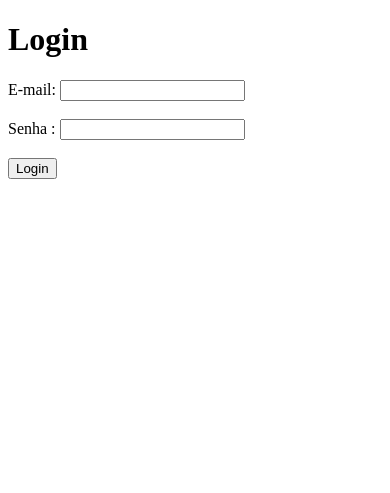
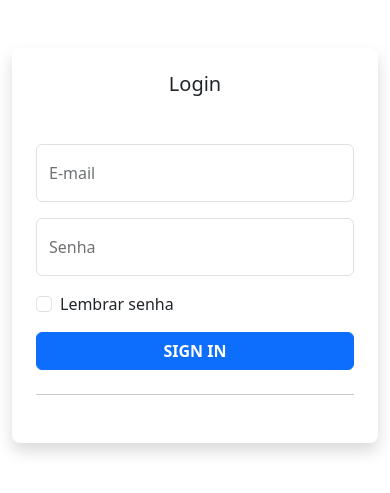
Before and after one commit to rolfviana/ProjetoWebII--2, a Django app: page /usuarios/login/ in a window 390 px wide. Shown: the top 493 px of the page. Run offline with Django 5.2, Linux system fonts and the light colour scheme; some libraries are stand-ins or nearby versions.

Commit message:
Add cadastro.html

```diff
--- a/novosite/usuarios/templates/usuarios/login.html
+++ b/novosite/usuarios/templates/usuarios/login.html
@@ -1,30 +1,47 @@
+{% load static %}
 <!DOCTYPE html>
 <html lang="pt-br">
 <head>
     <meta charset="UTF-8">
     <meta http-equiv="X-UA-Compatible" content="IE=edge">
     <meta name="viewport" content="width=device-width, initial-scale=1.0">
+    <link href="{% static 'css/bootstrap.min.css' %}" rel="stylesheet">
     <title>Login</title>
 </head>
 <body>
-    <h1>Login</h1>
-    <div class="container">
-     <form action = "/usuarios/login/" method="post">
-        {% csrf_token %}
-        <div class="input-email">
-            <label for="usermails">E-mail:</label>
-            <input type="email" id="usermails" name="email" required><br><br>
+  <div class="container">
+    <div class="row">
+      <div class="col-sm-9 col-md-7 col-lg-5 mx-auto">
+        <div class="card border-0 shadow rounded-3 my-5">
+          <div class="card-body p-4 p-sm-5">
+            <h5 class="card-title text-center mb-5 fw-light fs-5">Login</h5>
+            <form action="{% url 'login' %}" method="post">
+              {% csrf_token %}
+              <div class="form-floating mb-3">
+                <input type="email" class="form-control" id="floatingInput" placeholder="name@example.com">
+                <label for="floatingInput">E-mail</label>
+              </div>
+              <div class="form-floating mb-3">
+                <input type="password" class="form-control" id="floatingPassword" placeholder="Password">
+                <label for="floatingPassword">Senha</label>
+              </div>
 
+              <div class="form-check mb-3">
+                <input class="form-check-input" type="checkbox" value="" id="rememberPasswordCheck">
+                <label class="form-check-label" for="rememberPasswordCheck">
+                  Lembrar senha
+                </label>
+              </div>
+              <div class="d-grid">
+                <button class="btn btn-primary btn-login text-uppercase fw-bold" type="submit">Sign
+                  in</button>
+              </div>
+              <hr class="my-4">
+            </form>
+          </div>
         </div>
-        <div class="input-password">
-             <label for="userpassword">Senha :</label>
-             <input type="password" id="userpassword" name="senha"><br><br>
-
-        </div>
-        <div class="login-button">
-             <button class="login-b" type="submit">Login</button>
-        </div>
-     </form>
-     </div>
+      </div>
+    </div>
+  </div>
 </body>
 </html>
--- a/novosite/usuarios/urls.py
+++ b/novosite/usuarios/urls.py
@@ -3,4 +3,5 @@ from . import views
 
 urlpatterns = [
     path('login/', views.login, name='login'),
+    path('cadastro/', views.cadastro, name='cadastro'),
 ]
--- a/novosite/usuarios/views.py
+++ b/novosite/usuarios/views.py
@@ -17,3 +17,26 @@ def login(request):
             return HttpResponse('Login autenticado com sucesso.')
         else:
             return HttpResponse('e-mail ou senha inválidos.')
+
+def cadastro(request):
+    if request.method == 'GET':
+        return render(request, 'usuarios/cadastro.html')
+
+    username = request.POST.get('email')
+    email = request.POST.get('email')
+    password = request.POST.get('senha')
+    first_name = request.POST.get('nome')
+
+    user = User.objects.filter(username=username).first()
+
+    if user:
+        return HttpResponse('Usuário já existente!.')
+    else:
+        user = User.objects.create_user(
+            username=username,
+            email=email,
+            password=password,
+            first_name=first_name
+        )
+        user.save()
+        return HttpResponse('Usuário cadastrado com sucesso!.')
```
Also changed, not shown: novosite/usuarios/templates/usuarios/cadastro.html (added, +38 -0 lines), novosite/db.sqlite3.
